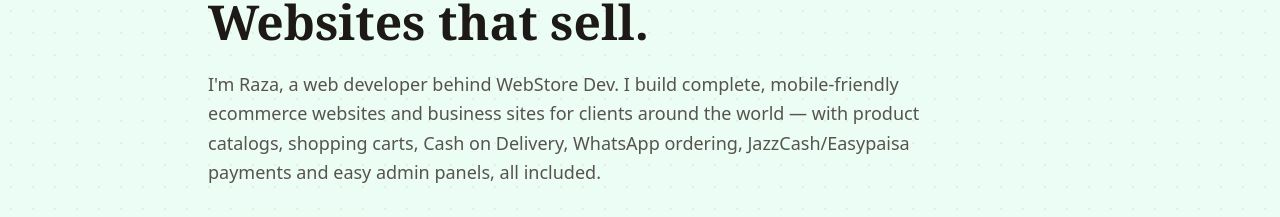
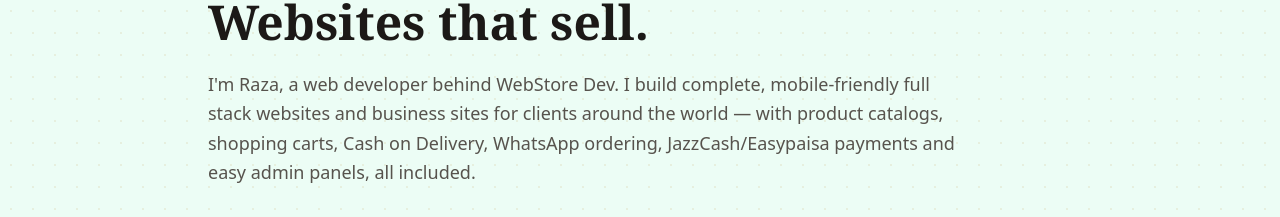
Before and after one commit to rootsiemen/webstore-dev, a Next.js app: page /about in a window 1280 px wide. Shown: the part 175-392 px from the top of the page. Built offline with nearby package versions, Linux system fonts and the light colour scheme; no server answers.

Commit message:
fix: about page wording to full stack

```diff
--- a/src/app/about/page.tsx
+++ b/src/app/about/page.tsx
@@ -6,7 +6,7 @@
 
 const SITE_URL = "https://www.tarm.tech";
 const PAGE_TITLE = `About — ${BRAND.name}`;
-const PAGE_DESC = `About ${BRAND.name}: I build complete ecommerce websites and business websites for clients worldwide — mobile-friendly, with admin panels and ordering built in.`;
+const PAGE_DESC = `About ${BRAND.name}: I build complete full stack websites and business websites for clients worldwide — mobile-friendly, with admin panels and ordering built in.`;
 const PAGE_URL = `${SITE_URL}/about`;
 const OG_IMAGE = `${SITE_URL}/og-image.png`;
 
@@ -56,7 +56,7 @@
       "@type": "ProfessionalService",
       name: BRAND.name,
       url: SITE_URL,
-      description: "Ecommerce website developer — complete online stores that sell.",
+      description: "Full stack web developer — complete websites and web apps that sell.",
     },
   },
 ];
@@ -72,7 +72,7 @@
           <h1 className="font-display text-4xl sm:text-5xl font-bold text-stone-900">Websites that sell.</h1>
           <p className="mt-6 text-lg text-stone-600 leading-relaxed max-w-3xl">
             I'm Raza, a web developer behind {BRAND.name}. I build complete, mobile-friendly
-            ecommerce websites and business sites for clients around the world — with product
+            full stack websites and business sites for clients around the world — with product
             catalogs, shopping carts, Cash on Delivery, WhatsApp ordering, JazzCash/Easypaisa
             payments and easy admin panels, all included.
           </p>
```
